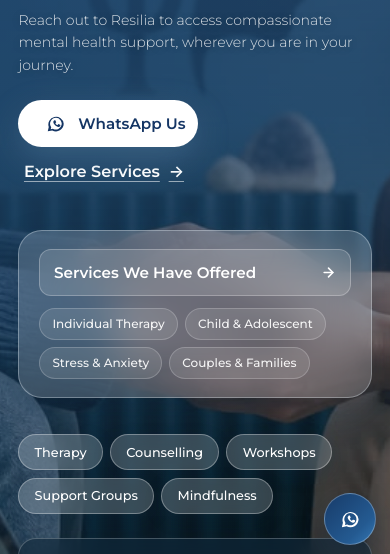
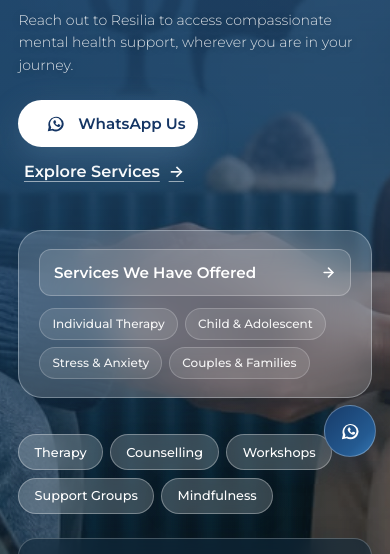
Before and after one commit to resiliatheresilience/resilia, a website: page index.html in a window 390 px wide. Shown: the part 285-839 px from the top of the page. Drawn offline with nearby package versions, Linux system fonts and the light colour scheme; a web font is replaced by a local one.

Commit message:
Raise WhatsApp chat button above Netlify badge

```diff
--- a/assets/css/site-refresh.css
+++ b/assets/css/site-refresh.css
@@ -520,9 +520,9 @@
 
 .floating-whatsapp {
   position: fixed;
-  z-index: 1200;
+  z-index: 2147483647;
   right: max(1.2rem, env(safe-area-inset-right));
-  bottom: max(1.2rem, env(safe-area-inset-bottom));
+  bottom: calc(max(1.2rem, env(safe-area-inset-bottom)) + 7rem);
   display: inline-flex;
   align-items: center;
   justify-content: center;
@@ -587,7 +587,7 @@
 @keyframes whatsapp-glow { 0%, 100% { box-shadow: 0 10px 30px rgba(11,33,66,.25); } 50% { box-shadow: 0 12px 34px rgba(169,217,247,.27), 0 10px 30px rgba(11,33,66,.25); } }
 
 @media (max-width: 760px) {
-  .floating-whatsapp { right: max(.85rem, env(safe-area-inset-right)); bottom: max(.85rem, env(safe-area-inset-bottom)); width: 52px; height: 52px; min-height: 52px; padding: 0; }
+  .floating-whatsapp { right: max(.85rem, env(safe-area-inset-right)); bottom: calc(max(.85rem, env(safe-area-inset-bottom)) + 5.5rem); width: 52px; height: 52px; min-height: 52px; padding: 0; }
   .floating-whatsapp span { position: absolute; width: 1px; height: 1px; padding: 0; margin: -1px; overflow: hidden; clip: rect(0,0,0,0); white-space: nowrap; border: 0; }
   .floating-whatsapp svg { width: 25px; height: 25px; }
   .site-footer { padding-bottom: 4.75rem; }
--- a/index.html
+++ b/index.html
@@ -9,7 +9,7 @@
 
   <link rel="icon" type="image/png" href="assets/images/resilia-emblem-primary.png">
   <link rel="stylesheet" href="assets/css/resilia.css">
-  <link rel="stylesheet" href="assets/css/site-refresh.css">
+  <link rel="stylesheet" href="assets/css/site-refresh.css?v=20261013-wa-layer">
   <!-- Google tag (gtag.js) -->
   <script async src="https://www.googletagmanager.com/gtag/js?id=G-MBD5EKV9HB"></script>
   <script>
```
Also changed, not shown: about.html (+1 -1 lines), assessments.html (+1 -1 lines), book.html (+1 -1 lines), contact.html (+1 -1 lines), design-system.html (+1 -1 lines), referrals.html (+1 -1 lines), resources.html (+1 -1 lines), services.html (+1 -1 lines), workshops.html (+1 -1 lines).
